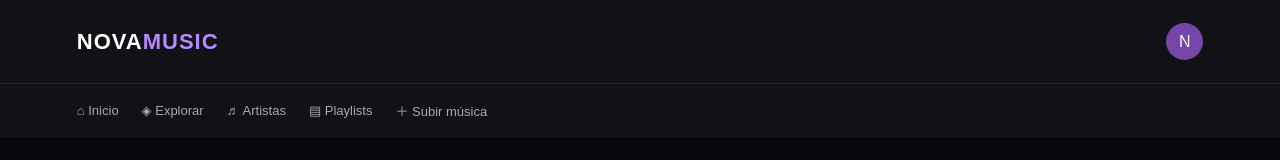
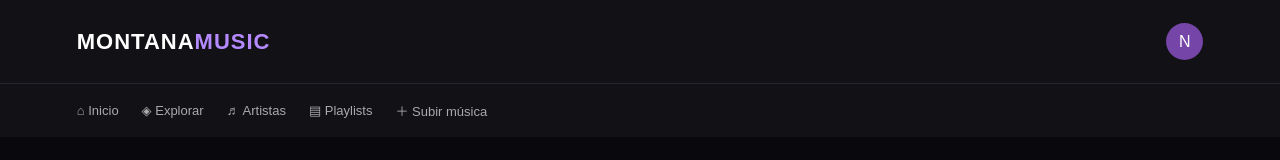
Before and after one commit to jmontanamusic11-source/MONTANA-MUSIC, a plain HTML site: page index.html in a window 1280 px wide. Shown: the top 160 px of the page. Drawn offline with Linux system fonts and the light colour scheme.

Commit message:
Actualizar index.html

```diff
--- a/index.html
+++ b/index.html
@@ -56,7 +56,7 @@ h1 span{color:#bb91f7}
 </head>
 <body>
 <header>
-<div class="logo">NOVA<span>MUSIC</span></div>
+<div class="logo">MONTANA<span>MUSIC</span></div>
 <div class="profile">N</div>
 </header>
 
```
